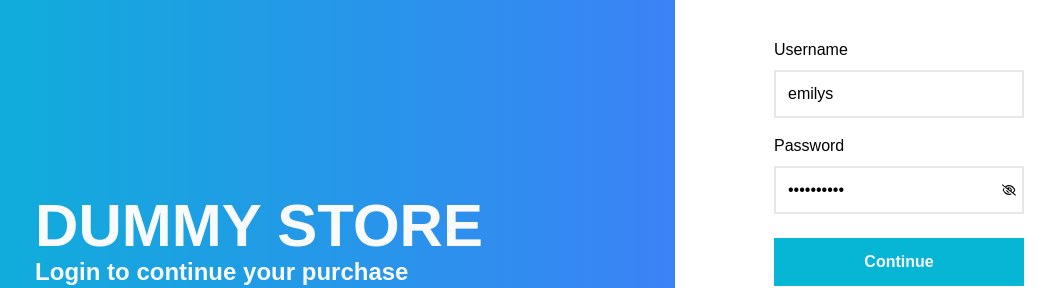
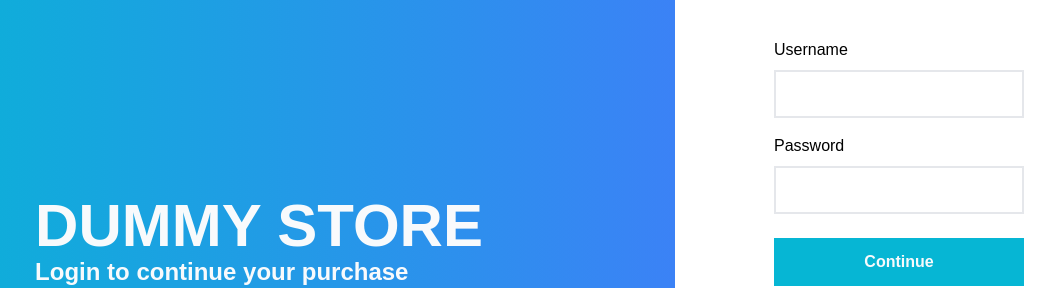
Before and after one commit to RAHMAN012/dummy-store-project, a React (Vite) app: page /login in a window 1280 px wide. Shown: the part 158-446 px from the top of the page, without its empty margins (157-1212 px from the left). Built offline with nearby package versions, Linux system fonts and the light colour scheme; no server answers; a web font is replaced by a local one.

Commit message:
minor changes

```diff
--- a/src/components/Nav.jsx
+++ b/src/components/Nav.jsx
@@ -66,7 +66,7 @@ export default function Nav() {
             <>
               <details className="dropdown dropdown-end">
                 <summary className="btn m-1">Hi, {authUser.username}</summary>
-                <ul className="menu dropdown-content bg-base-100 rounded-box z-[1] w-52 p-2 shadow">
+                <ul className="text-[lightgray] font-bold menu dropdown-content bg-base-100 rounded-box z-[1] w-52 p-2 shadow">
                   <li>
                     <Link to="/profile">Profile</Link>
                   </li>
--- a/src/pages/login/Login.jsx
+++ b/src/pages/login/Login.jsx
@@ -72,7 +72,7 @@ export default function Login() {
               {...register("username", { required: true })}
               type="text"
               placeholder="username"
-              className="md:w-[250px] w-full h-[48px] border-2 pl-3"
+              className="md:w-[250px] w-full h-[48px] border-2 pl-3 text-white"
               id="username"
               name="username"
               defaultValue="emilys"
@@ -91,12 +91,12 @@ export default function Login() {
                 {...register("password", { required: true })}
                 type={reveal ? "text" : "password"}
                 placeholder="your password"
-                className="md:w-[250px] w-full h-[48px] border-2 pl-3"
+                className="md:w-[250px] w-full h-[48px] border-2 pl-3 text-white"
                 id="password"
                 name="password"
                 defaultValue="emilyspass"
               />
-              <button className="absolute inset-y-0 right-2 border-0 font-semibold text-sm " onClick={togglePAssword}type="button">{reveal? <FaRegEye/> : <FaRegEyeSlash/>}</button>
+              <button  className=" text-white absolute inset-y-0 right-2 border-0 font-semibold text-sm " onClick={togglePAssword}type="button">{reveal? <FaRegEye/> : <FaRegEyeSlash/>}</button>
             </div>
 
             {errors.password && (
```
